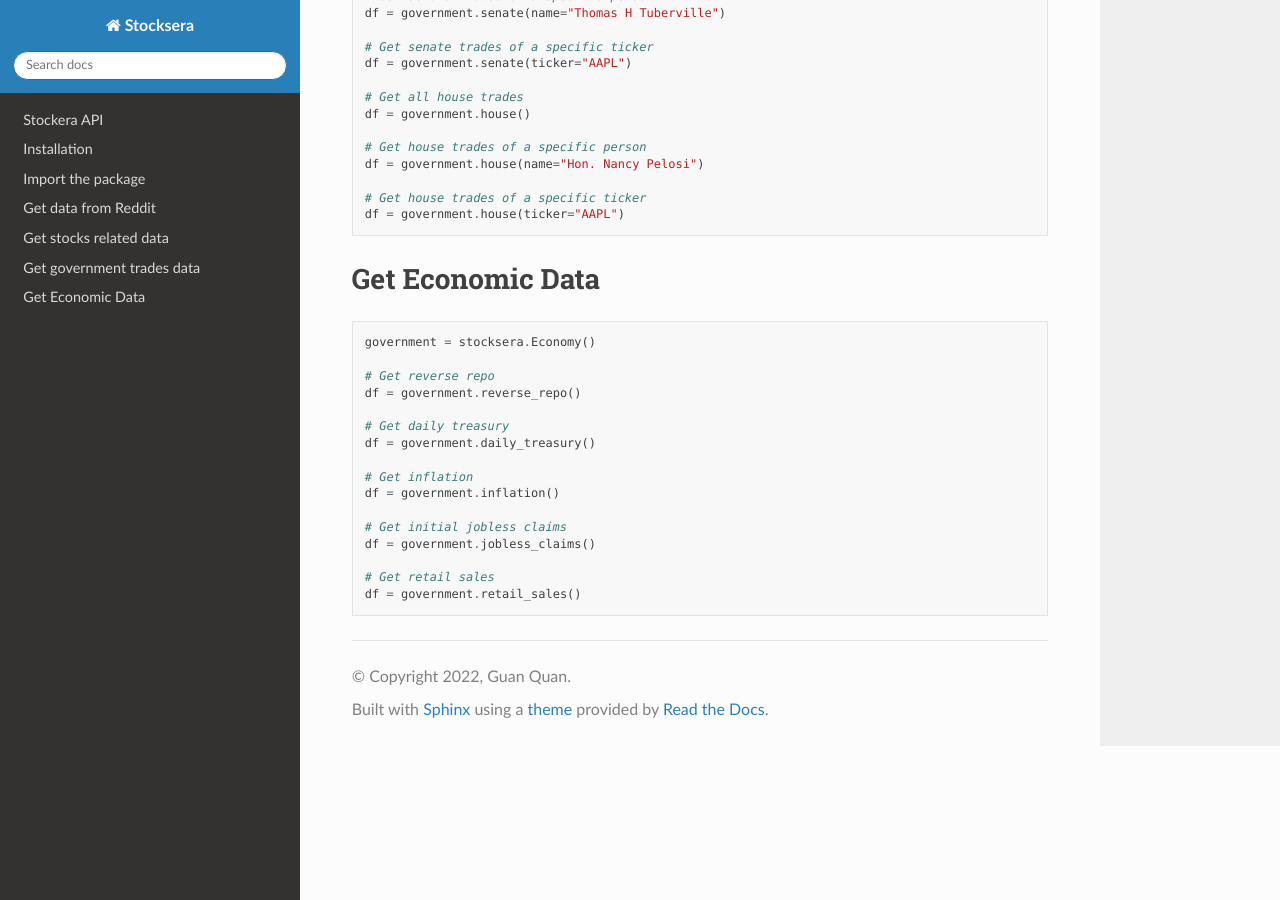
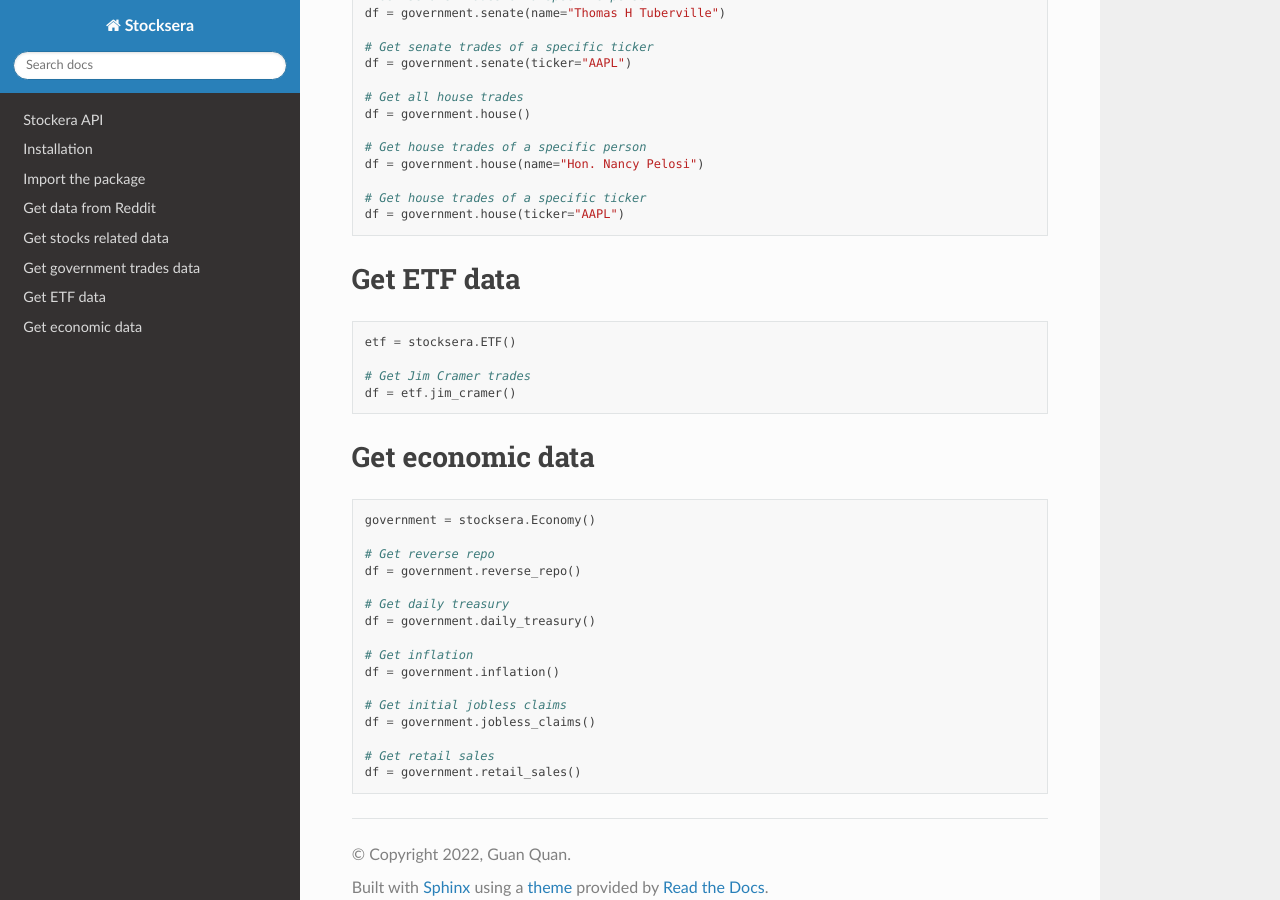
Before and after one commit to guanquann/Stocksera-API, a Sphinx documentation site: the page built from docs/index.rst, in a window 1280 px wide and 900 px high, scrolled down 1592 px. Built offline with Sphinx 7.4.7 and the Read the Docs theme 2.0.0, drawn with Linux system fonts in a browser that asks for light colours.

Commit message:
add jim cramer etf to API

```diff
--- a/docs/index.rst
+++ b/docs/index.rst
@@ -7,7 +7,7 @@ Installation
 
 The package can easily be installed in your terminal by entering
 
-.. code-block::
+.. code-block:: bash
 
    pip install stocksera
 
@@ -96,7 +96,17 @@ Get government trades data
    # Get house trades of a specific ticker
    df = government.house(ticker="AAPL")
 
-Get Economic Data
+Get ETF data
+==================
+
+.. code-block::
+
+    etf = stocksera.ETF()
+
+    # Get Jim Cramer trades
+    df = etf.jim_cramer()
+
+Get economic data
 ==================
 
 .. code-block::
```
